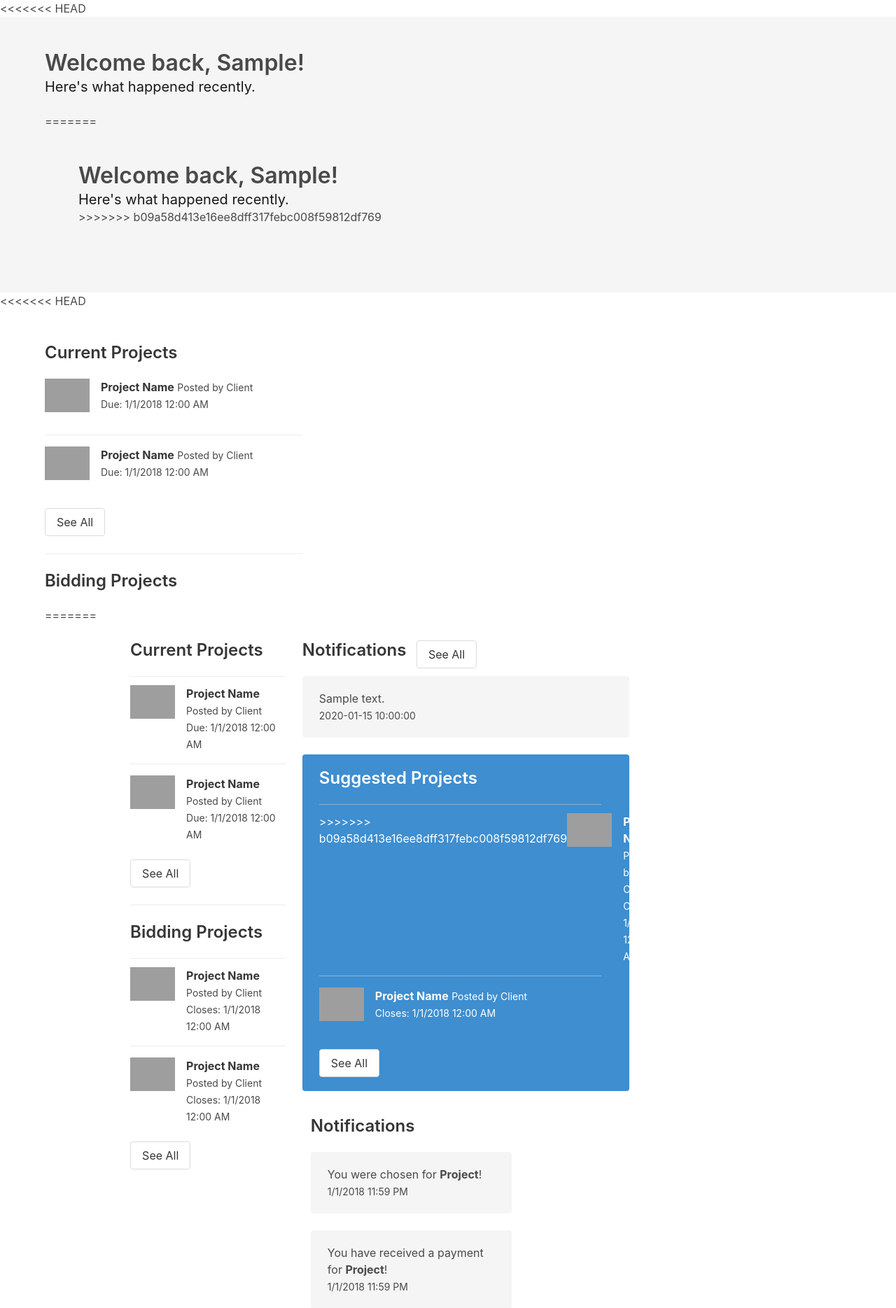
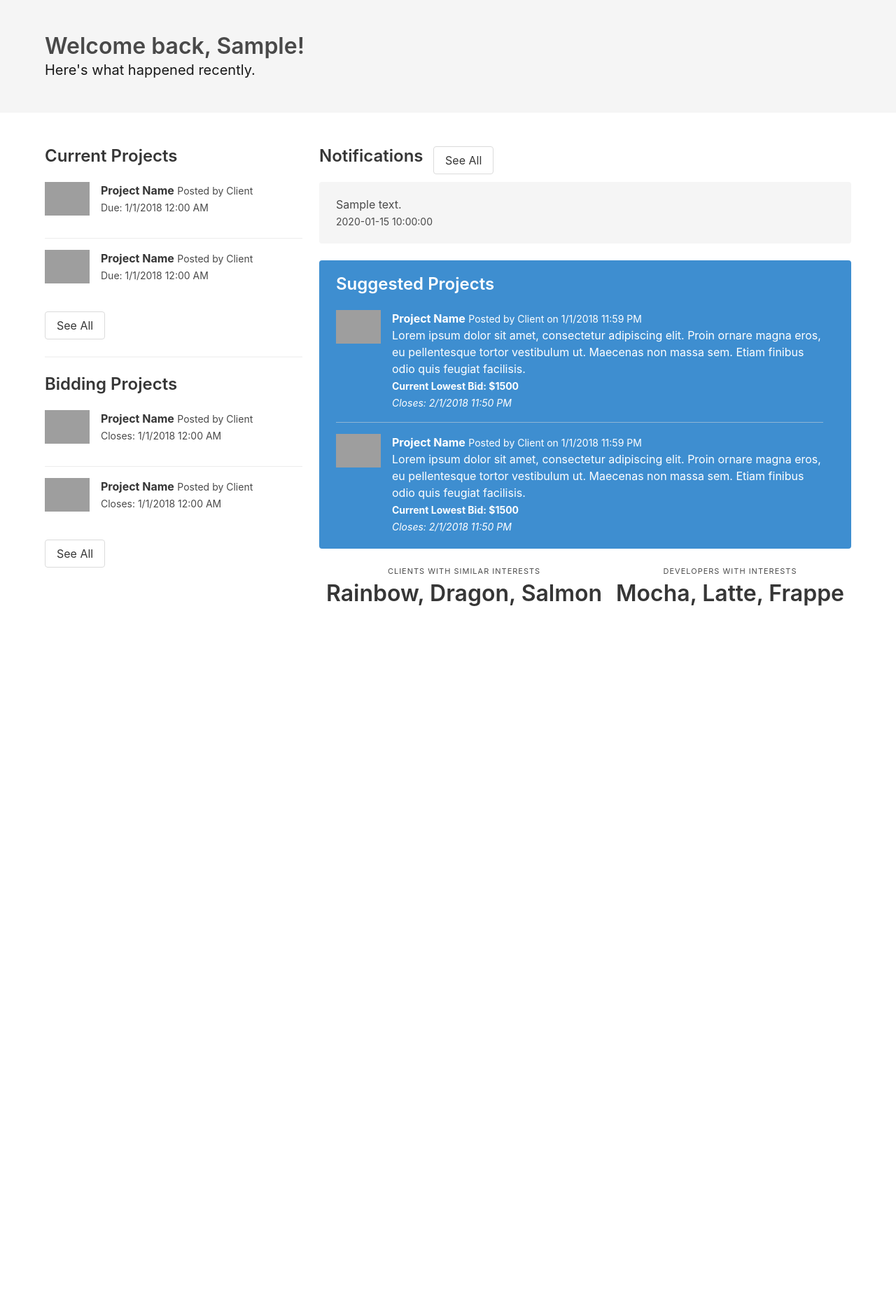
Before and after one commit to ahalyasanjiv/turkSystem, a Flask app: template templates/dashboard.html in a window 1280 px wide. Shown: the part 52-1921 px from the top of the page at 70% size. After the commit the page ends 918 px from the top, so only its background shows below. Run offline with Flask 2, Linux system fonts and the light colour scheme; the template is opened without the code that fills it: most values are stand-ins (such as "Sample title", 1, 10 or a date in 2020); some libraries are stand-ins or nearby versions; grey boxes are pictures that could not be loaded.

Commit message:
fixed dashboard please dont touch

```diff
--- a/templates/dashboard.html
+++ b/templates/dashboard.html
@@ -1,17 +1,6 @@
 {% extends "base.html" %}
 
 {% block content %}
-<<<<<<< HEAD
-<section class="hero is-light">
-<div class="hero-body">
-  <div class="container">
-    <h1 class="title">
-      Welcome back, {{ info['first_name'] }}!
-    </h1>
-    <h2 class="subtitle">
-      Here's what happened recently.
-    </h2>
-=======
   <section class="hero is-light">
   <div class="hero-body">
     <div class="container">
@@ -22,59 +11,9 @@
         Here's what happened recently.
       </h2>
     </div>
->>>>>>> b09a58d413e16ee8dff317febc008f59812df769
-  </div>
   </div>
 </section>
 
-<<<<<<< HEAD
-<section class="section">
-  <div class="container">
-    <div class="columns">
-      <div class="column is-4">
-        <h1 class="title is-4">
-          Current Projects
-        </h1>
-          <article class="media">
-            <figure class="media-left">
-             <p class="image is-64x64">
-              <img src="https://bulma.io/images/placeholders/128x128.png">
-            </p>
-            </figure>
-            <div class="media-content">
-              <div class="content">
-                <p>
-                  <strong>Project Name</strong> <small>Posted by Client</small>
-                  <br>
-                  <small>Due: 1/1/2018 12:00 AM</small>
-                </p>
-              </div>
-            </div>
-          </article>
-          <article class="media">
-            <figure class="media-left">
-             <p class="image is-64x64">
-              <img src="https://bulma.io/images/placeholders/128x128.png">
-            </p>
-            </figure>
-            <div class="media-content">
-              <div class="content">
-                <p>
-                  <strong>Project Name</strong> <small>Posted by Client</small>
-                  <br>
-                  <small>Due: 1/1/2018 12:00 AM</small>
-                </p>
-              </div>
-            </div>
-          </article>
-          <br>
-          <div class="button">See All</div>
-          <hr>
-          <h1 class="title is-4">
-            Bidding Projects
-          </h1>
-          <article class="media">
-=======
   <section class="section">
     <div class="container">
       <div class="columns">
@@ -173,64 +112,6 @@
           <div class="notification is-info">
             <h2 class="title is-4">Suggested Projects</h2>
                       <article class="media">
->>>>>>> b09a58d413e16ee8dff317febc008f59812df769
-            <figure class="media-left">
-             <p class="image is-64x64">
-              <img src="https://bulma.io/images/placeholders/128x128.png">
-            </p>
-            </figure>
-            <div class="media-content">
-              <div class="content">
-                <p>
-                  <strong>Project Name</strong> <small>Posted by Client</small>
-                  <br>
-                  <small>Closes: 1/1/2018 12:00 AM</small>
-                </p>
-              </div>
-            </div>
-          </article>
-          <article class="media">
-            <figure class="media-left">
-             <p class="image is-64x64">
-              <img src="https://bulma.io/images/placeholders/128x128.png">
-            </p>
-            </figure>
-            <div class="media-content">
-              <div class="content">
-                <p>
-                  <strong>Project Name</strong> <small>Posted by Client</small>
-                                          <br>
-                  <small>Closes: 1/1/2018 12:00 AM</small>
-                </p>
-              </div>
-            </div>
-          </article>
-          <br>
-          <div class="button">See All</div>
-      </div>
-      <div class="column is-8">
-        <h1 class="title is-4">
-          Notifications
-        </h1>
-        <div class="notification">
-          <p class="content">
-          You were chosen for <strong>Project</strong>!
-          <br>
-          <small>1/1/2018 11:59 PM</small>
-          </p>
-        </div>
-        <div class="notification">
-          <p class="content">
-          You have received a payment for <strong>Project</strong>!
-          <br>
-          <small>1/1/2018 11:59 PM</small>
-          </p>
-        </div>
-
-
-        <div class="notification is-info">
-          <h2 class="title is-4">Suggested Projects</h2>
-                    <article class="media">
             <figure class="media-left">
              <p class="image is-64x64">
               <img src="https://bulma.io/images/placeholders/128x128.png">
@@ -269,17 +150,8 @@
                 </p>
               </div>
             </div>
-<<<<<<< HEAD
           </article>
           </div>
-
-
-        <div class="level">
-          <div class="level-item has-text-centered">
-            <div>
-              <p class="heading">Most Active/Similar Interest Clients</p>
-              <p class="title">Rainbow, Dragon, Salmon</p>
-=======
 
         {% if new_user %}
           <div class="level">
@@ -304,26 +176,16 @@
                 <p class="heading">Clients with Similar Interests</p>
                 <p class="title">Rainbow, Dragon, Salmon</p>
               </div>
->>>>>>> b09a58d413e16ee8dff317febc008f59812df769
-            </div>
             </div>
 
-<<<<<<< HEAD
-           <div class="level-item has-text-centered">
-            <div>
-              <p class="heading">Most Active/Similar Interest Developers</p>
-              <p class="title">Mocha, Latte, Frappe</p>
-=======
              <div class="level-item has-text-centered">
               <div>
                 <p class="heading">Developers with Interests</p>
                 <p class="title">Mocha, Latte, Frappe</p>
               </div>
->>>>>>> b09a58d413e16ee8dff317febc008f59812df769
             </div>
           </div>
         {% endif %}
-        </div>
         </div>
       </div>
 
```
Lines whose indentation alone changed are shown as unchanged.
